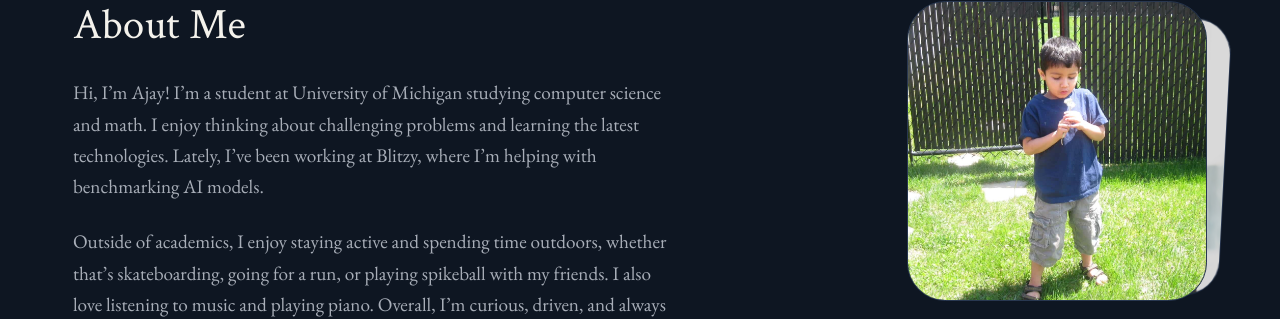
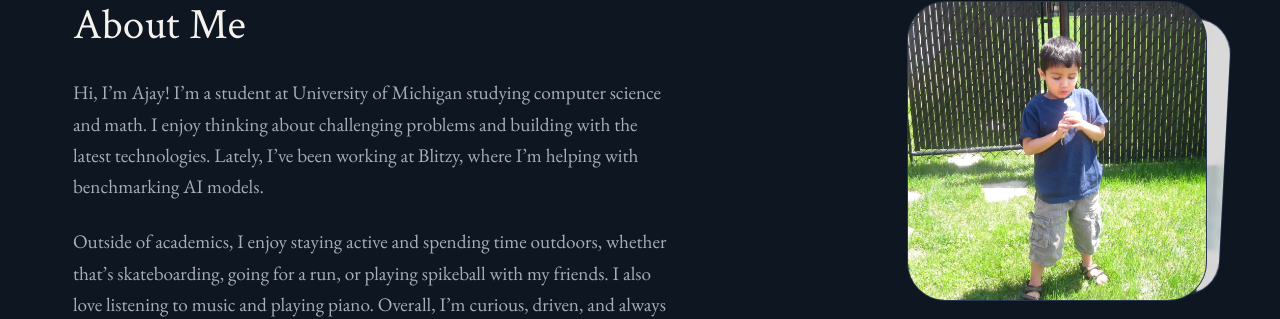
Before and after one commit to ajayw36/Portfolio-Website, a Next.js app: page /about in a window 1280 px wide. Shown: the part 134-453 px from the top of the page. Built offline with nearby package versions, Linux system fonts and the light colour scheme; no server answers.

Commit message:
about changes

```diff
--- a/app/about/page.tsx
+++ b/app/about/page.tsx
@@ -54,7 +54,7 @@ export default async function AboutPage() {
               <p>
                 Hi, I&rsquo;m Ajay! I&rsquo;m a student at University of Michigan
                 studying computer science and math. I enjoy thinking about
-                challenging problems and learning the latest technologies.
+                challenging problems and building with the latest technologies.
                 Lately, I&rsquo;ve been working at Blitzy, where I&rsquo;m
                 helping with benchmarking AI models.
               </p>
```
